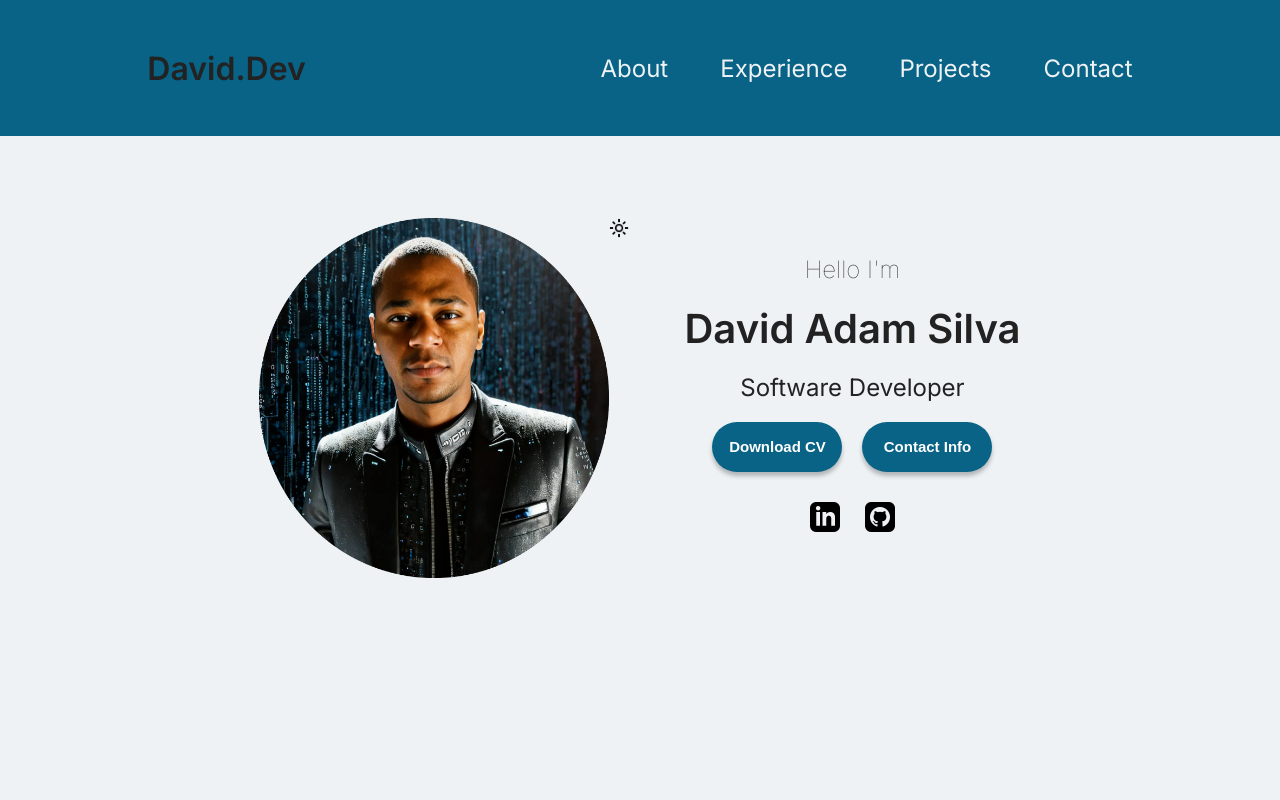
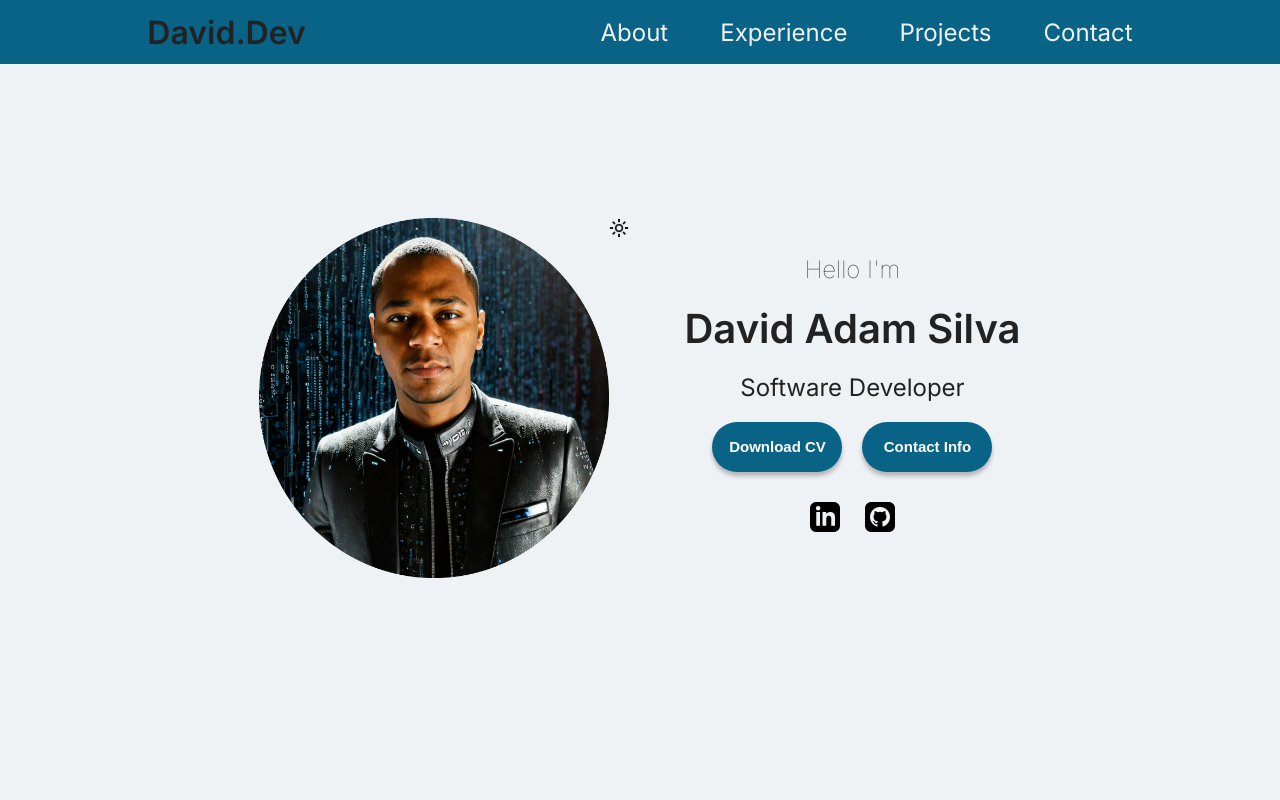
Before and after one commit to DavidAdam1323/portfolio-website-project, a React (Vite) app: page / in a window 1280 px wide. Shown: the top 800 px of the page. Built offline with nearby package versions, Linux system fonts and the light colour scheme.

Commit message:
update .desktopNavBar

```diff
--- a/src/sections/Navbar/NavbarStyles.module.css
+++ b/src/sections/Navbar/NavbarStyles.module.css
@@ -9,11 +9,10 @@
 .desktopNavBar {
   justify-content: space-around;
   align-items: center;
-  height: 17vh;
+  height: 8vh;
   width: 100%;
   background-color: var(--nav-bar-color);
   color: #fff;
-  padding: 20px 0;
   position: absolute;
 }
 
```
